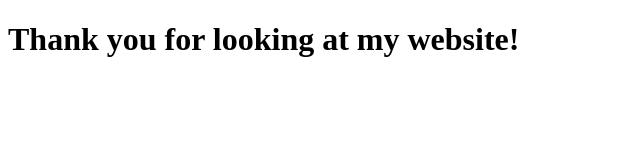
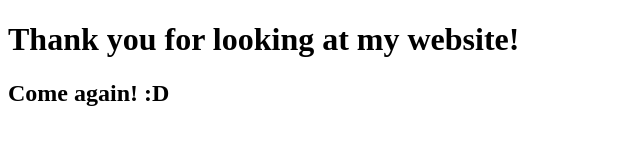
Before and after one commit to astrid200408/Astrid-Moreno-Sanabria, a plain HTML site: page personalProject/thankyou.html in a window 1280 px wide. Shown: the whole page, without its empty margins (0-640 px from the left). Drawn offline with Linux system fonts and the light colour scheme.

Commit message:
Changes to thankyou

```diff
--- a/personalProject/thankyou.html
+++ b/personalProject/thankyou.html
@@ -2,12 +2,13 @@
 
     <html>
 
-        <head>
-
-        </head>
+        <head></head>
 
         <body>
+
             <h1>Thank you for looking at my website!</h1>
+            <h2>Come again! :D</h2>
+
         </body>
 
     </html>
```
